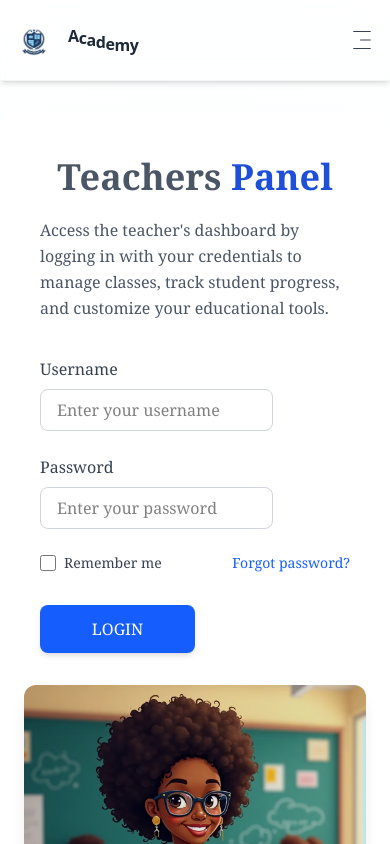
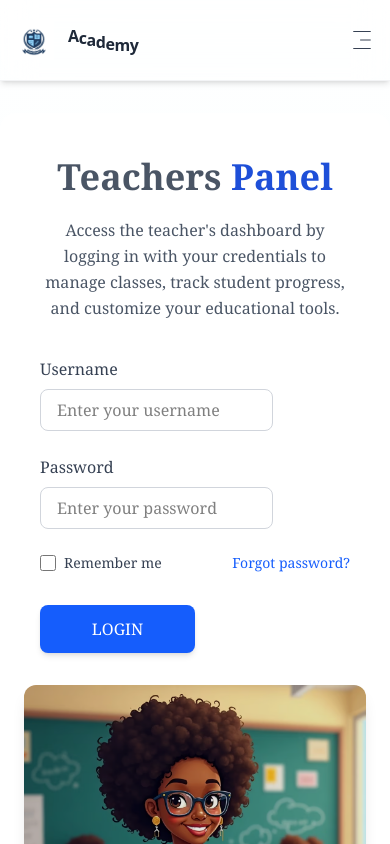
Before and after one commit to tobias-omondi/schoolapplication, a React (Vite) app in the folder school-system/: page /teachers/panel/login in a window 390 px wide. Shown: the top 844 px of the page. Built offline with nearby package versions, Linux system fonts and the light colour scheme; a web font is replaced by a local one.

Commit message:
teachers login page

```diff
--- a/school-system/src/Teachers/TeachersLogin.jsx
+++ b/school-system/src/Teachers/TeachersLogin.jsx
@@ -89,7 +89,7 @@ const TeachersLogin = () => {
             variants={itemVariants}
           >
             <motion.p
-              className='text-start font-serif'
+              className='md:text-start font-serif text-center'
               initial={{ opacity: 0 }}
               animate={{ opacity: 1 }}
               transition={{ delay: 0.4 }}
```
